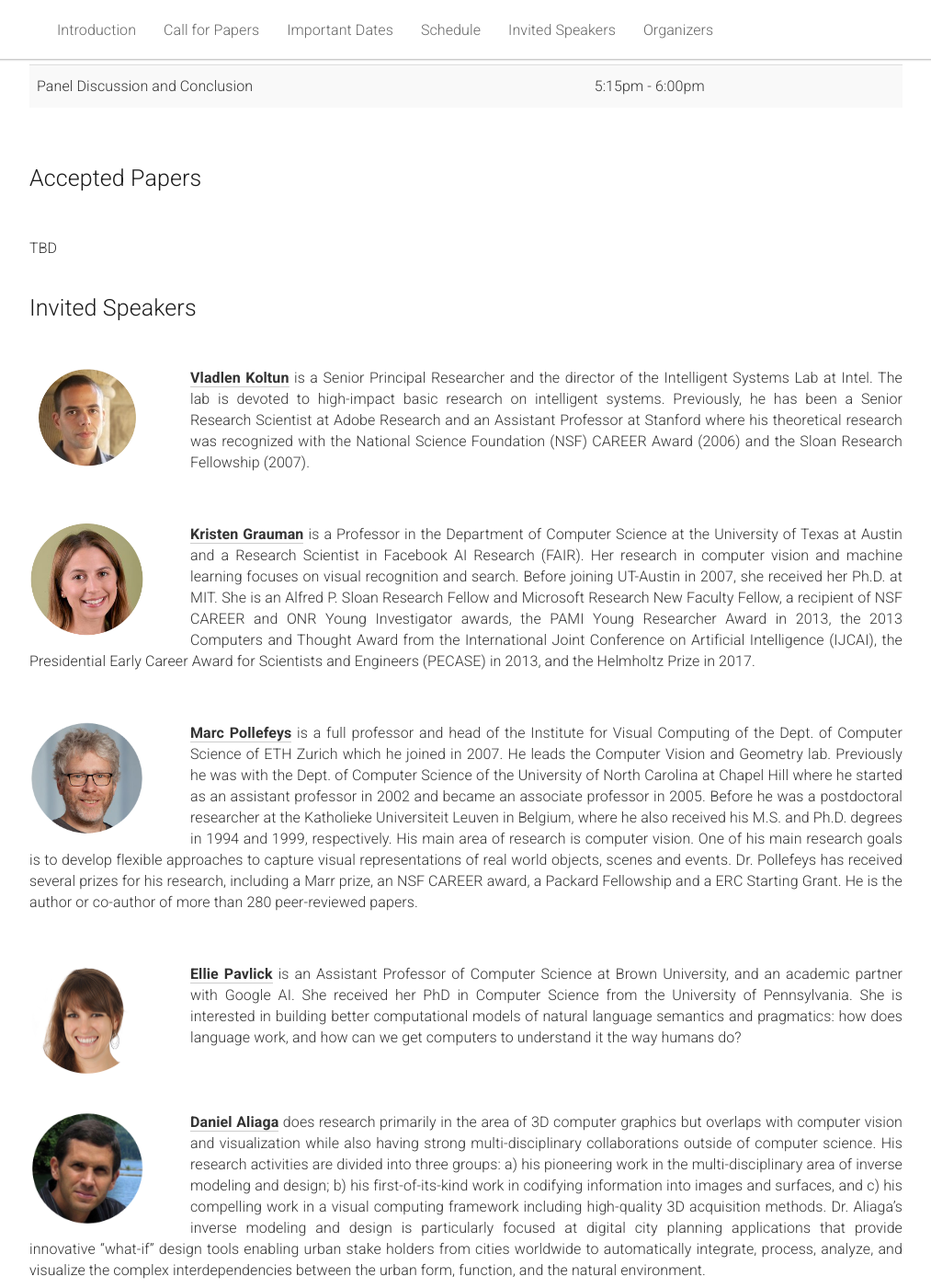
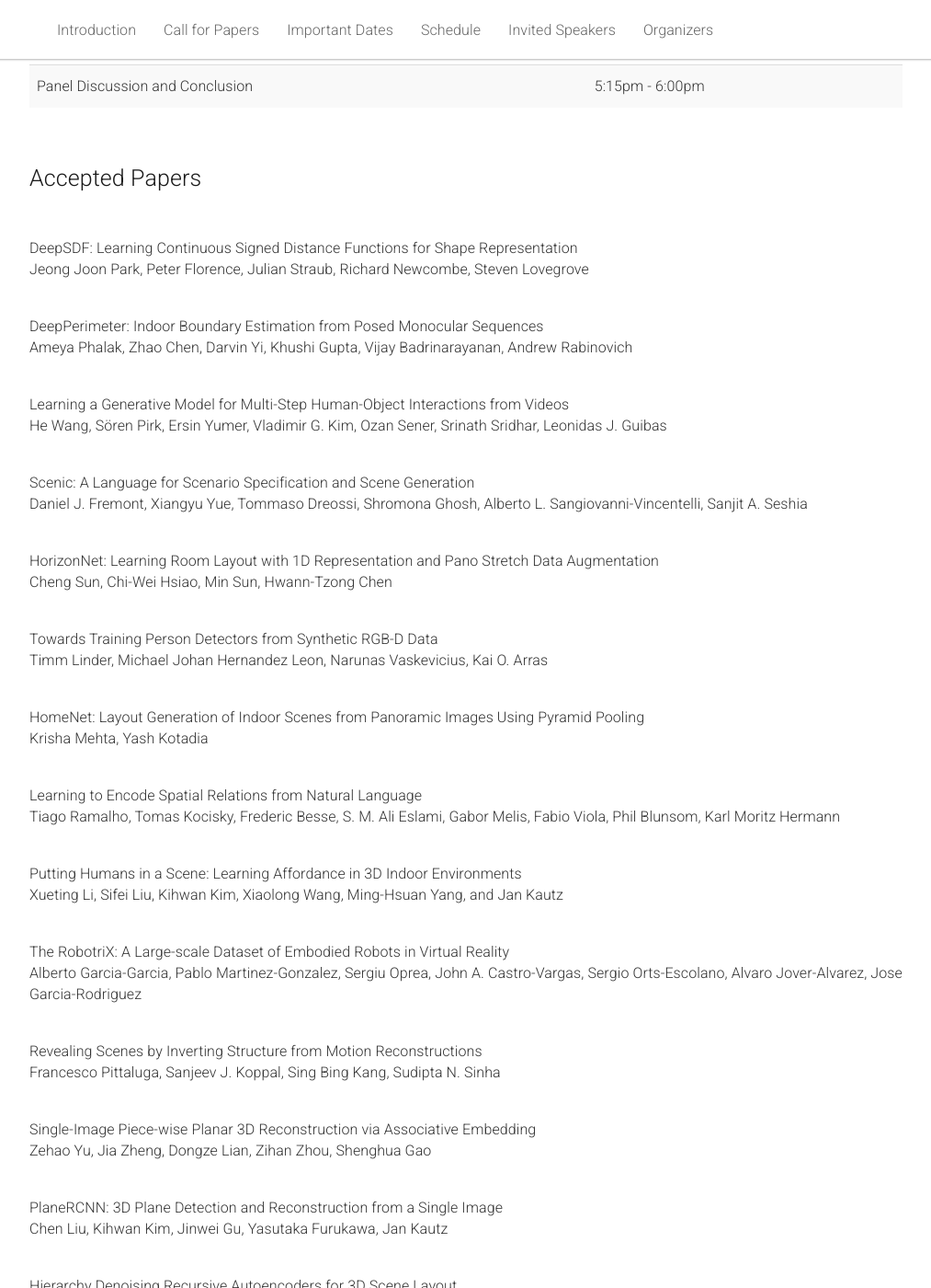
Before and after one commit to 3dscenegen/3dscenegen.github.io, a Jekyll site: the page built from _pages/home.md, in a window 1280 px wide and 1400 px high, scrolled down 2616 px. Shown: the whole window at 92% size, without its empty margins (133-1146 px from the left). Built offline with Jekyll 4.4.1, drawn with Linux system fonts in a browser that asks for light colours; some of the changed text lies outside the part shown.

Commit message:
add papers

```diff
--- a/_pages/home.md
+++ b/_pages/home.md
@@ -197,7 +197,185 @@ acknowledgements: ""
 <br>
 <div class="row">
   <div class="col-md-12">
-  TBD
+    <span style="font-weight:200;">DeepSDF: Learning Continuous Signed Distance Functions for Shape Representation</span><br>
+    Jeong Joon Park, Peter Florence, Julian Straub, Richard Newcombe, Steven Lovegrove
+  </div>
+</div>
+
+<br>
+<div class="row">
+  <div class="col-md-12">
+    <span style="font-weight:200;">DeepPerimeter: Indoor Boundary Estimation from Posed Monocular Sequences</span><br>
+    Ameya Phalak, Zhao Chen, Darvin Yi, Khushi Gupta, Vijay Badrinarayanan, Andrew Rabinovich
+  </div>
+</div>
+
+<br>
+<div class="row">
+  <div class="col-md-12">
+    <span style="font-weight:200;">Learning a Generative Model for Multi-Step Human-Object Interactions from
+      Videos</span><br>
+    He Wang, Sören Pirk, Ersin Yumer, Vladimir G. Kim, Ozan Sener, Srinath Sridhar, Leonidas J. Guibas
+  </div>
+</div>
+
+<br>
+<div class="row">
+  <div class="col-md-12">
+    <span style="font-weight:200;">Scenic: A Language for Scenario Specification and Scene Generation</span><br>
+    Daniel J. Fremont, Xiangyu Yue, Tommaso Dreossi, Shromona Ghosh, Alberto L. Sangiovanni-Vincentelli, Sanjit A.
+    Seshia
+  </div>
+</div>
+
+<br>
+<div class="row">
+  <div class="col-md-12">
+    <span style="font-weight:200;">HorizonNet: Learning Room Layout with 1D Representation and Pano Stretch Data
+      Augmentation</span><br>
+    Cheng Sun, Chi-Wei Hsiao, Min Sun, Hwann-Tzong Chen
+  </div>
+</div>
+
+<br>
+<div class="row">
+  <div class="col-md-12">
+    <span style="font-weight:200;">Towards Training Person Detectors from Synthetic RGB-D Data</span><br>
+    Timm Linder, Michael Johan Hernandez Leon, Narunas Vaskevicius, Kai O. Arras
+  </div>
+</div>
+
+<br>
+<div class="row">
+  <div class="col-md-12">
+    <span style="font-weight:200;">HomeNet: Layout Generation of Indoor Scenes from Panoramic Images Using Pyramid
+      Pooling</span><br>
+    Krisha Mehta, Yash Kotadia
+  </div>
+</div>
+
+<br>
+<div class="row">
+  <div class="col-md-12">
+    <span style="font-weight:200;">Learning to Encode Spatial Relations from Natural Language</span><br>
+    Tiago Ramalho, Tomas Kocisky, Frederic Besse, S. M. Ali Eslami, Gabor Melis, Fabio Viola, Phil Blunsom, Karl Moritz
+    Hermann
+  </div>
+</div>
+
+<br>
+<div class="row">
+  <div class="col-md-12">
+    <span style="font-weight:200;">Putting Humans in a Scene: Learning Affordance in 3D Indoor Environments</span><br>
+    Xueting Li, Sifei Liu, Kihwan Kim, Xiaolong Wang, Ming-Hsuan Yang, and Jan Kautz
+  </div>
+</div>
+
+<br>
+<div class="row">
+  <div class="col-md-12">
+    <span style="font-weight:200;">The RobotriX: A Large-scale Dataset of Embodied Robots in Virtual Reality</span><br>
+    Alberto Garcia-Garcia, Pablo Martinez-Gonzalez, Sergiu Oprea, John A. Castro-Vargas, Sergio Orts-Escolano, Alvaro
+    Jover-Alvarez, Jose Garcia-Rodriguez
+  </div>
+</div>
+
+<br>
+<div class="row">
+  <div class="col-md-12">
+    <span style="font-weight:200;">Revealing Scenes by Inverting Structure from Motion Reconstructions</span><br>
+    Francesco Pittaluga, Sanjeev J. Koppal, Sing Bing Kang, Sudipta N. Sinha
+  </div>
+</div>
+
+<br>
+<div class="row">
+  <div class="col-md-12">
+    <span style="font-weight:200;">Single-Image Piece-wise Planar 3D Reconstruction via Associative Embedding</span><br>
+    Zehao Yu, Jia Zheng, Dongze Lian, Zihan Zhou, Shenghua Gao
+  </div>
+</div>
+
+<br>
+<div class="row">
+  <div class="col-md-12">
+    <span style="font-weight:200;">PlaneRCNN: 3D Plane Detection and Reconstruction from a Single Image</span><br>
+    Chen Liu, Kihwan Kim, Jinwei Gu, Yasutaka Furukawa, Jan Kautz
+  </div>
+</div>
+
+<br>
+<div class="row">
+  <div class="col-md-12">
+    <span style="font-weight:200;">Hierarchy Denoising Recursive Autoencoders for 3D Scene Layout</span><br>
+    Yifei Shi, Angel Xuan Chang, Zhelun Wu, Manolis Savva, Kai Xu
+  </div>
+</div>
+
+<br>
+<div class="row">
+  <div class="col-md-12">
+    <span style="font-weight:200;">Shape2Motion: Joint Analysis of Motion Parts and Attributes from 3D Shapes</span><br>
+    Xiaogang Wang, Bin Zhou, Yahao Shi, Xiaowu Chen, Qinping Zhao, Kai Xu
+  </div>
+</div>
+
+<br>
+<div class="row">
+  <div class="col-md-12">
+    <span style="font-weight:200;">Scene Memory Transformer for Embodied Agents in Long-Horizon Tasks</span><br>
+    Kuan Fang, Alexander Toshev, Li Fei-Fei, Silvio Savarese
+  </div>
+</div>
+
+<br>
+<div class="row">
+  <div class="col-md-12">
+    <span style="font-weight:200;">PartNet: A Large-scale Benchmark for Fine-grained and Hierarchical Part-level 3D
+      Object Understanding</span><br>
+    Kaichun Mo, Shilin Zhu, Angel X. Chang, Li Yi, Subarna Tripathi, Leonidas J. Guibas, Hao Su
+  </div>
+</div>
+
+<br>
+<div class="row">
+  <div class="col-md-12">
+    <span style="font-weight:200;">Learning Implicit Fields for Generative Shape Modeling</span><br>
+    Zhiqin Chen, Hao Zhang
+  </div>
+</div>
+
+<br>
+<div class="row">
+  <div class="col-md-12">
+    <span style="font-weight:200;">Learning 3D Human Dynamics from Video</span><br>
+    Angjoo Kanazawa, Jason Y. Zhang, Panna Felsen, Jitendra Malik
+  </div>
+</div>
+
+<br>
+<div class="row">
+  <div class="col-md-12">
+    <span style="font-weight:200;">PCN: Point Completion Network</span><br>
+    Wentao Yuan, Tejas Khot, David Held, Christoph Mertz, Martial Hebert
+  </div>
+</div>
+
+<br>
+<div class="row">
+  <div class="col-md-12">
+    <span style="font-weight:200;">TextureNet: Consistent Local Parametrizations for Learning from High-Resolution
+      Signals on Meshes </span><br>
+    Jingwei Huang, Haotian Zhang, Li Yi, Thomas Funkhouser, Matthias Niessner, Leonidas Guibas
+  </div>
+</div>
+
+<br>
+<div class="row">
+  <div class="col-md-12">
+    <span style="font-weight:200;">Fast and Flexible Indoor Scene Synthesis via Deep Convolutional Generative
+      Models</span><br>
+    Daniel Ritchie, Kai Wang, Yu-an Lin
   </div>
 </div>
 
```
